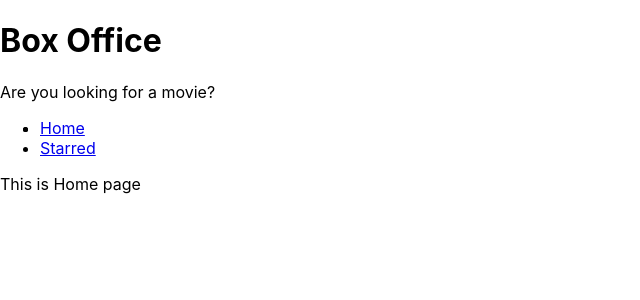
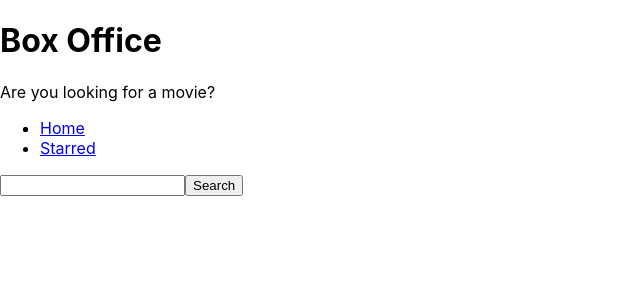
Before and after one commit to puneet-twr/box-office, a React (Create React App) app: page / in a window 1280 px wide. Shown: the top 300 px of the page, without its empty margins (0-640 px from the left). Built offline with nearby package versions, Linux system fonts and the light colour scheme.

Commit message:
Added Search bar and fetched the results

```diff
--- a/src/pages/Home.jsx
+++ b/src/pages/Home.jsx
@@ -1,10 +1,32 @@
-import React from 'react'
-import MainPageLayout from '../components/MainPageLayout'
+import React from "react";
+import { useState } from "react";
+import MainPageLayout from "../components/MainPageLayout";
 
 const Home = () => {
+  const [input, setInput] = useState("");
+  const onInputChange = (e) => {
+    setInput(e.target.value);
+  };
+  const onSearch = () => {
+    fetch(`https://api.tvmaze.com/search/shows?q=${input}`)
+      .then((r) => r.json())
+      .then((result) => {
+        console.log(result);
+      });
+  };
+  const onKeyDown = (e) => {
+    if (e.code === "Enter" || e.code === "NumpadEnter") {
+      onSearch();
+    }
+  };
   return (
-    <MainPageLayout>This is Home page</MainPageLayout>
-  )
-}
+    <MainPageLayout>
+      <input type="text" onChange={onInputChange} onKeyDown={onKeyDown} />
+      <button type="button" onClick={onSearch}>
+        Search
+      </button>
+    </MainPageLayout>
+  );
+};
 
-export default Home
+export default Home;
```
